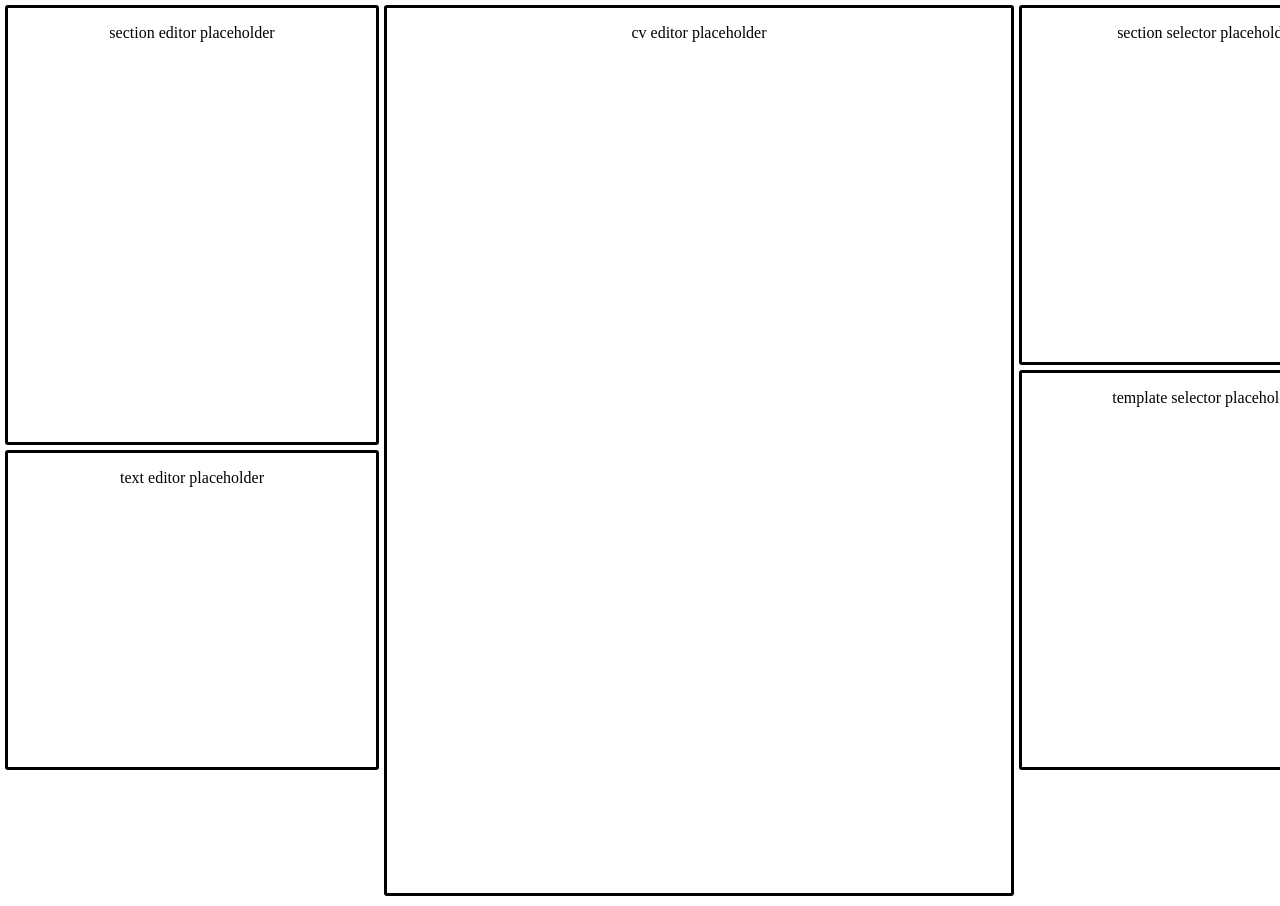
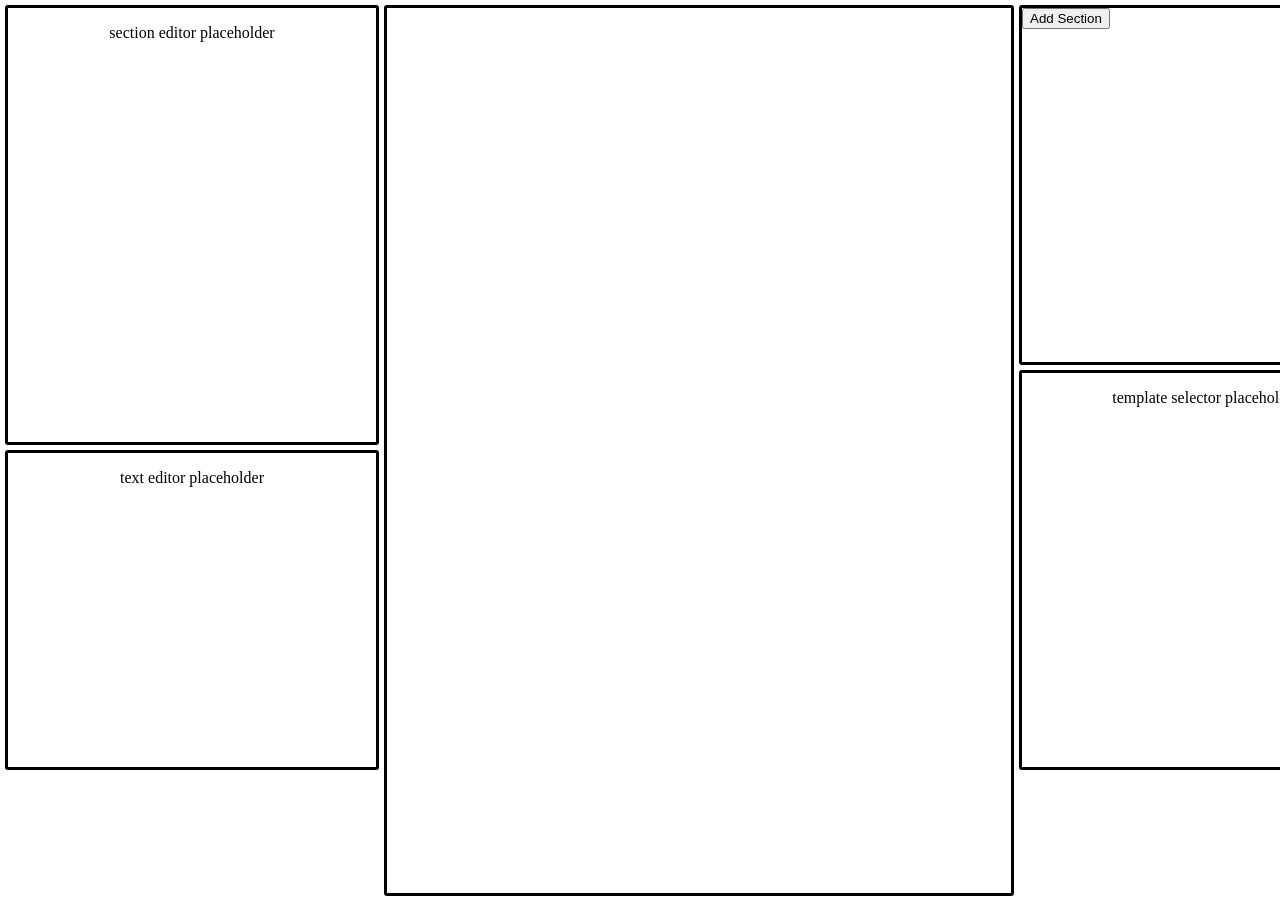
Before and after one commit to yemrezobi/cv-maker, a React (Create React App) app: page / in a window 1280 px wide. Shown: the top 906 px of the page. Built offline with nearby package versions, Linux system fonts and the light colour scheme.

Commit message:
Add redux for sections

```diff
--- a/package.json
+++ b/package.json
@@ -8,7 +8,9 @@
     "@testing-library/user-event": "^12.8.3",
     "react": "^17.0.2",
     "react-dom": "^17.0.2",
+    "react-redux": "^7.2.3",
     "react-scripts": "4.0.3",
+    "redux": "^4.0.5",
     "web-vitals": "^1.1.1"
   },
   "scripts": {
--- a/public/index.html
+++ b/public/index.html
@@ -24,7 +24,7 @@
       work correctly both with client-side routing and a non-root public URL.
       Learn how to configure a non-root public URL by running `npm run build`.
     -->
-    <title>React App</title>
+    <title>CV Maker</title>
   </head>
   <body>
     <noscript>You need to enable JavaScript to run this app.</noscript>
--- a/src/components/CVEditor.js
+++ b/src/components/CVEditor.js
@@ -1,10 +1,13 @@
-function CVEditor(){
+import { useSelector } from "react-redux";
+
+function CVEditor(props){
+    const sections = useSelector(state => state.sections);
 
     return(
         <div className="cv-editor box">
-          <p>cv editor placeholder</p>
+            {sections}
         </div>
-    )
+    );
 }
 
 export default CVEditor
--- /dev/null
+++ b/src/components/Section.js
@@ -0,0 +1,23 @@
+import { useDispatch } from "react-redux";
+
+function Section(props){
+    const dispatch = useDispatch();
+
+    const handleClick = (e) => {
+        dispatch({
+            type: "REMOVE_SECTION",
+            id: props.id
+        });
+    }
+
+    return(
+        <div className="section">
+            <span>section {props.id}</span>
+            <button onClick={handleClick}>
+                Remove Me
+            </button>
+        </div>
+    )
+}
+
+export default Section;
--- a/src/components/SectionSelector.js
+++ b/src/components/SectionSelector.js
@@ -1,10 +1,26 @@
-function SectionSelector(){
+import { useState } from "react"
+import { useDispatch } from "react-redux";
+import Section from "./Section"
+
+function SectionSelector(props){
+    const [count, setCount] = useState(0);
+    const dispatch = useDispatch();
+
+    const handleClick = (e) => {
+        dispatch({
+            type: "ADD_SECTION",
+            section: <Section key={count} id={count}/>
+        });
+        setCount(count + 1);
+    }
 
     return(
         <div className="select-section box">
-            <p>section selector placeholder</p>
+            <button onClick={handleClick}>
+                Add Section
+            </button>
         </div>
-    )
+    );
 }
 
 export default SectionSelector
--- a/src/index.css
+++ b/src/index.css
@@ -56,8 +56,17 @@ body > div {
 
 .select-section {
     height: 45%;
+    text-align: left;
 }
 
 .select-template {
     height: 50%;
 }
+
+.section {
+    height: 50px;
+    border: 1px solid grey;
+    background-color: aquamarine;
+    box-sizing: border-box;
+    margin: 0;
+}
--- a/src/index.js
+++ b/src/index.js
@@ -3,12 +3,16 @@ import ReactDOM from 'react-dom';
 import './index.css';
 import App from './App';
 import reportWebVitals from './reportWebVitals';
+import { Provider } from 'react-redux';
+import store from './store';
 
 ReactDOM.render(
-  <React.StrictMode>
-    <App />
-  </React.StrictMode>,
-  document.getElementById('root')
+    <React.StrictMode>
+        <Provider store={store}>
+            <App />
+        </Provider>
+    </React.StrictMode>,
+    document.getElementById('root')
 );
 
 // If you want to start measuring performance in your app, pass a function
--- /dev/null
+++ b/src/reducers/sections.js
@@ -0,0 +1,12 @@
+const sections = (state = [], action) => {
+    switch(action.type) {
+        case "ADD_SECTION":
+            return [...state, action.section];
+        case "REMOVE_SECTION":
+            return state.filter(section=>section.props.id !== action.id);
+        default:
+            return state;
+    }
+}
+
+export default sections;
--- /dev/null
+++ b/src/store.js
@@ -0,0 +1,10 @@
+import { combineReducers, createStore } from 'redux';
+import sections from './reducers/sections';
+
+const reducer = combineReducers({
+    sections
+});
+
+const store = createStore(reducer, window.__REDUX_DEVTOOLS_EXTENSION__ && window.__REDUX_DEVTOOLS_EXTENSION__());
+
+export default store;
```
Also changed, not shown: src/App.js (indentation only), 1 other file (tests, documents, lock files or other folders).
